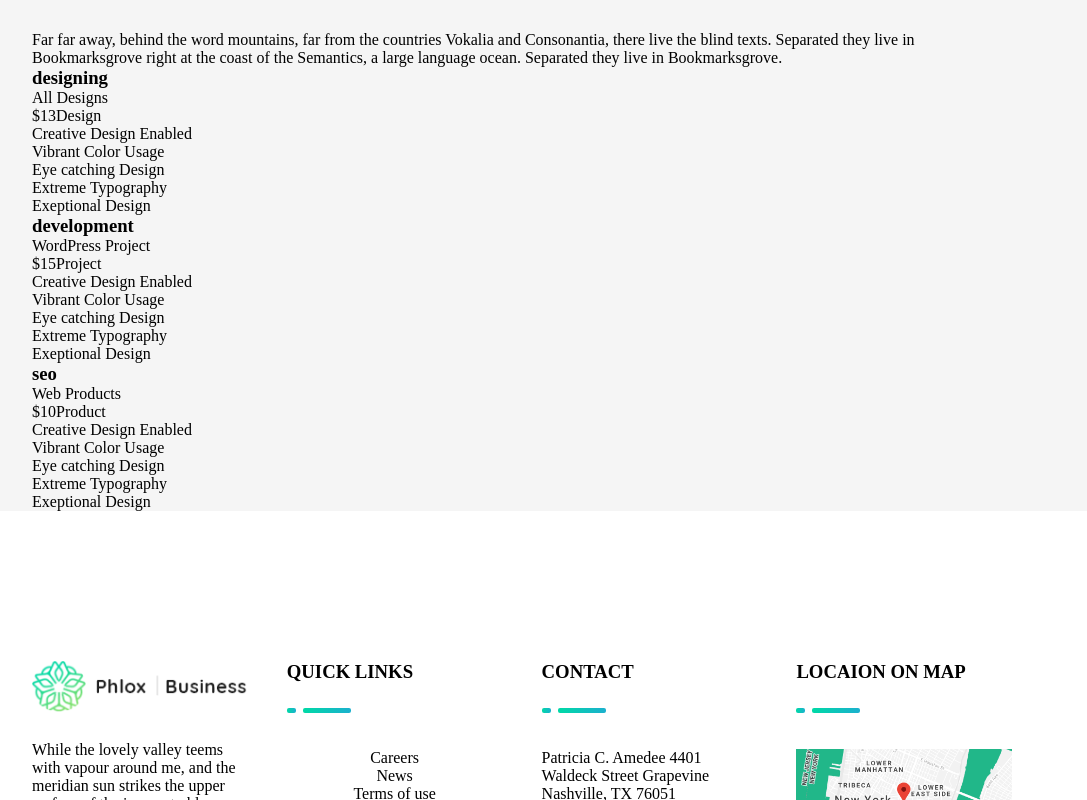
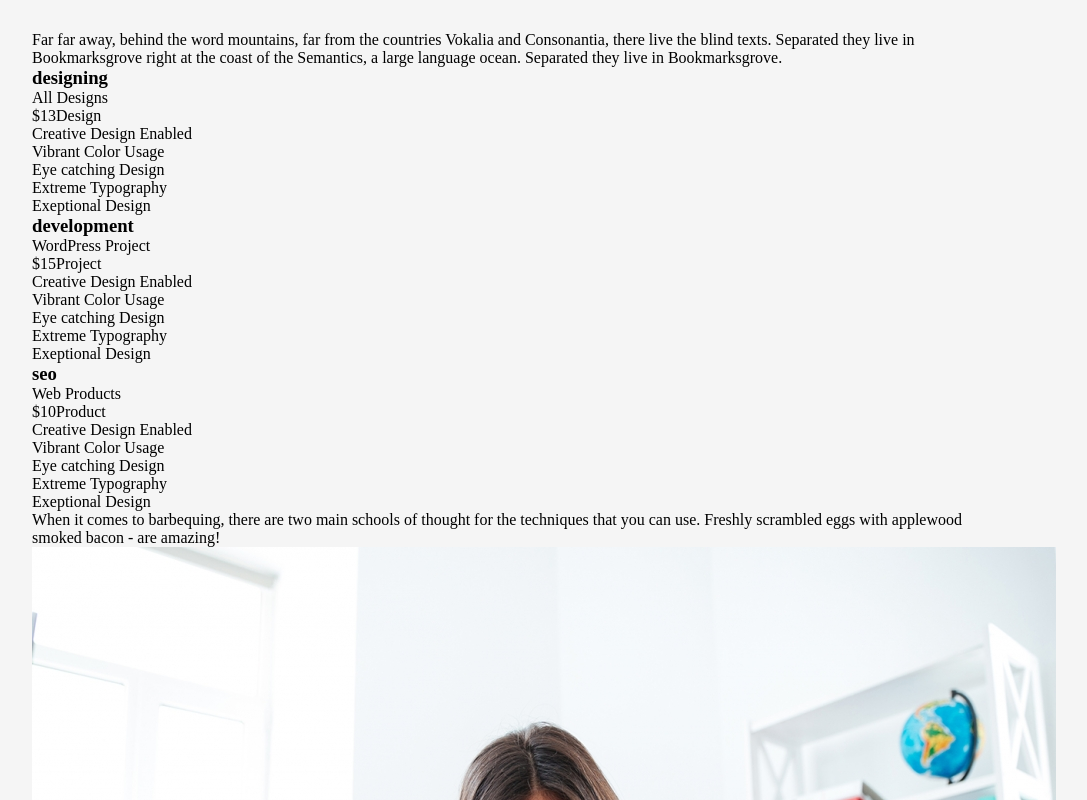
Before and after one commit to sebastianocalella/proj-html-vuejs, a Vue app: page / in a window 1280 px wide. Shown: the part 11200-12000 px from the top of the page, without its empty margins (118-1205 px from the left). Built offline with nearby package versions, Linux system fonts and the light colour scheme.

Commit message:
OurProjects feedback section prototype

```diff
--- a/src/components/AppMainComponents/OurProjects.vue
+++ b/src/components/AppMainComponents/OurProjects.vue
@@ -31,6 +31,11 @@
             :price="productCard.price"
             :productType="productCard.productType"
             :features="productCard.features"/>
+        </div>
+        <div class="feedback">
+            <font-awesome-icon icon="fa-solid fa-quote-left" />
+            <p>When it comes to barbequing, there are two main schools of thought for the techniques that you can use. Freshly scrambled eggs with applewood smoked bacon - are amazing!</p>
+            <img src="../../assets/images/businesswoman-analysing-document-P8WSNMC-1024x820.jpg" alt="">
         </div>
     </div>
 </template>
```
